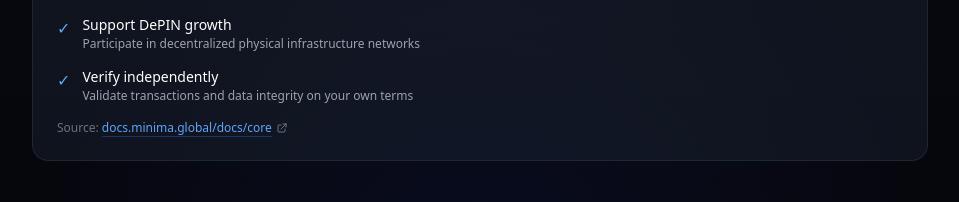
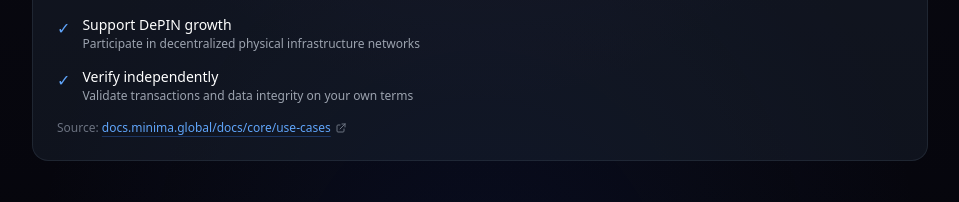
Before and after one commit to KuA1bo/minimaverse-site, a Next.js app: page /nodes in a window 1280 px wide. Shown: the part 1260-1462 px from the top of the page, without its empty margins (160-1119 px from the left). Built offline with nearby package versions, Linux system fonts and the light colour scheme.

Commit message:
style: update nodes with unified visual design system + Use Cases link

```diff
--- a/src/app/nodes/page.tsx
+++ b/src/app/nodes/page.tsx
@@ -1,6 +1,7 @@
 // src/app/nodes/page.tsx
 // Nodes page - verified guides for running Minima nodes
 // Visual enhancements applied per site design system (content unchanged)
+// Fixed: Primary Sources bullet points + href trailing spaces + Use Cases link
 
 import Link from 'next/link';
 
@@ -291,10 +292,10 @@ export default function NodesPage() {
             <p className="text-gray-500 text-xs mt-4 relative">
               Source:{' '}
               <ExternalLink
-                href="https://docs.minima.global/docs/core"
+                href="https://docs.minima.global/docs/core/use-cases"
                 className="text-blue-400 hover:text-purple-400 underline decoration-blue-500/30 hover:decoration-purple-500/60 underline-offset-4 transition-all duration-300"
               >
-                docs.minima.global/docs/core
+                docs.minima.global/docs/core/use-cases
               </ExternalLink>
             </p>
           </div>
```
